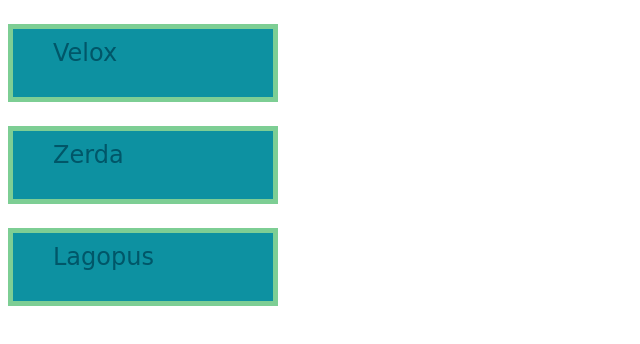
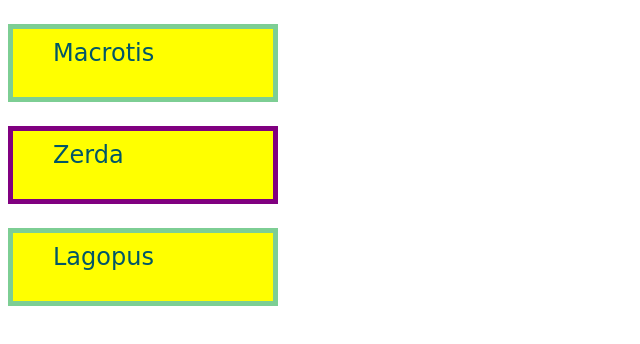
Before and after one commit to Happybea/veloxzerdalagopus, a plain HTML site: page index.html in a window 1280 px wide. Shown: the whole page, without its empty margins (0-640 px from the left). Drawn offline with nearby package versions, Linux system fonts and the light colour scheme; a web font is replaced by a local one.

Commit message:
Formatting tasks

```diff
--- a/index.html
+++ b/index.html
@@ -8,11 +8,12 @@
 
 </head>
 <body>
-<!-- partial:index.partial.html -->
-<p>Velox</p>
-<p>Zerda</p>
-<p>Lagopus</p>
-<!-- partial -->
 
+<p id="fox-1">Velox</p>
+<p id="fox-2">Zerda</p>
+<p id="fox-3">Lagopus</p>
+
+  <script src="https://ajax.googleapis.com/ajax/libs/jquery/3.3.1/jquery.min.js"></script>
+  <script src="scripts.js"></script>
 </body>
 </html>
--- /dev/null
+++ b/scripts.js
@@ -0,0 +1,3 @@
+$("#fox-1").text("Macrotis");
+$("#fox-2").css("border-color", "purple");
+$("p").css("background", "yellow")
```
